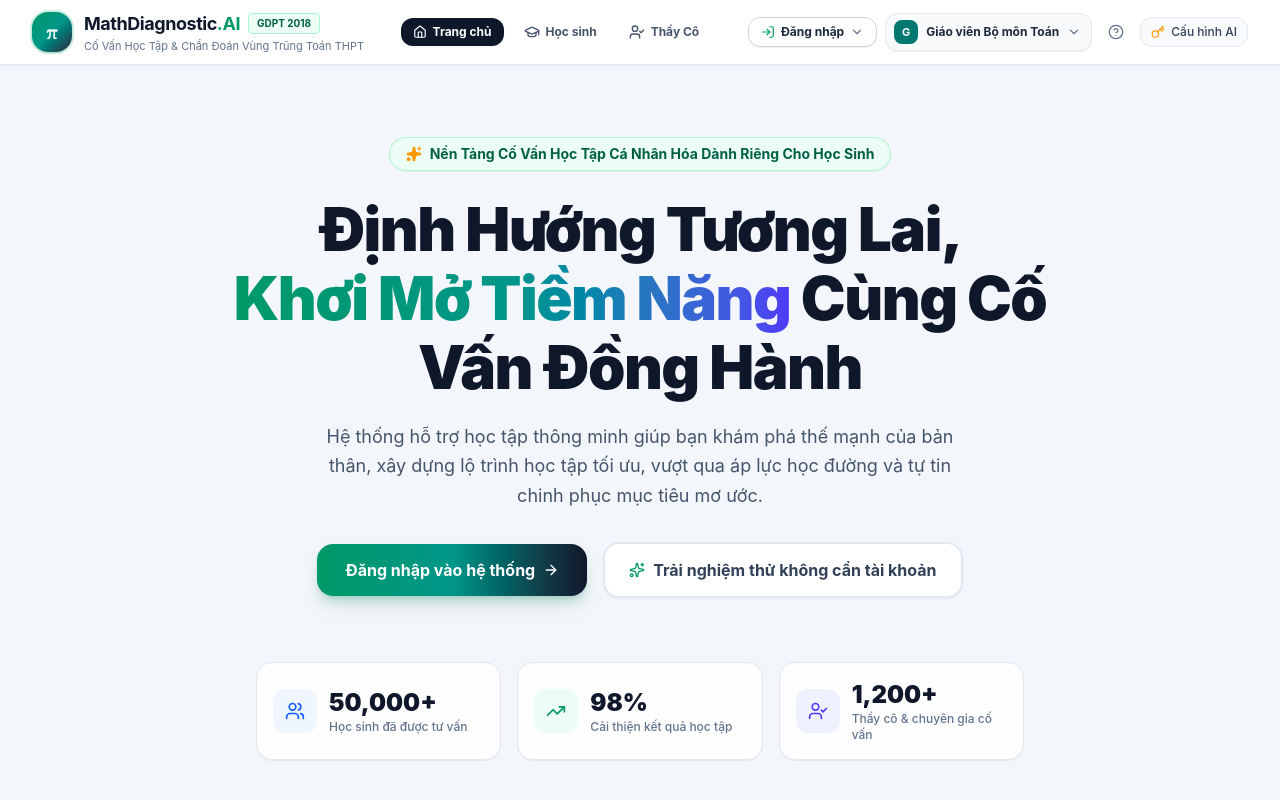
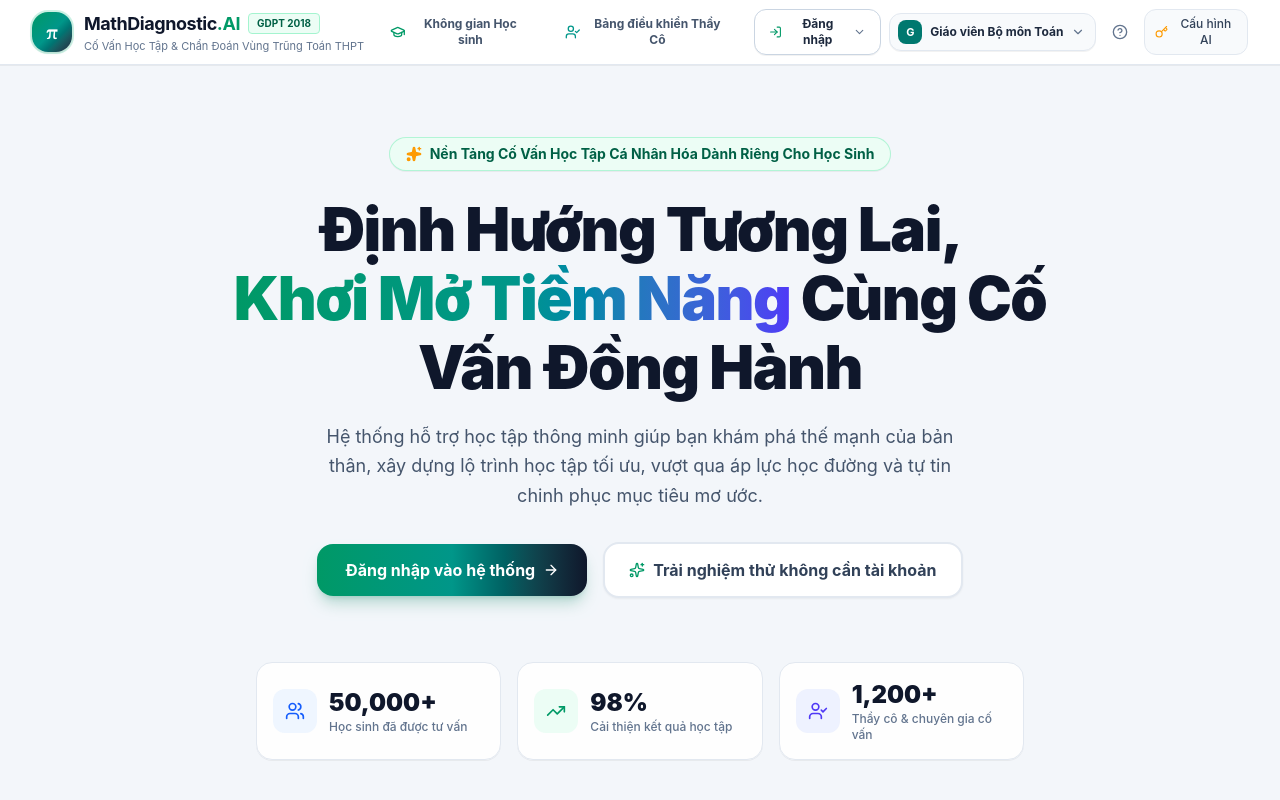
Before and after one commit to freelife0510-sys/covanhoctap, a React (Vite) app: page / in a window 1280 px wide. Shown: the top 800 px of the page. Built offline with nearby package versions, Linux system fonts and the light colour scheme.

Commit message:
Feat: Ensure logout cleanly returns to landing page and keep workspace navigation identical to previous version

```diff
--- a/src/App.tsx
+++ b/src/App.tsx
@@ -209,9 +209,21 @@ export default function App() {
     saveSubmissionsForTeacher(teacher.id, updated);
   };
 
-  // Đăng xuất hoặc Đổi tài khoản
+  // Đăng xuất hoàn toàn và trở về trang bìa
   const handleLogout = () => {
     clearAuthSession();
+    try {
+      localStorage.removeItem('google_teacher_email');
+    } catch (e) {
+      console.warn('Lỗi xóa cache email:', e);
+    }
+    setAuthSession({
+      role: 'student',
+      teacherUser: null,
+      studentUser: null,
+      isAuthenticated: false,
+    });
+    setCurrentRole('student');
     setCurrentView('landing');
   };
 
--- a/src/components/Navbar.tsx
+++ b/src/components/Navbar.tsx
@@ -20,9 +20,7 @@ import {
   LogIn,
   ChevronDown,
   Home,
-  Info,
-  SlidersHorizontal,
-  LayoutDashboard
+  ArrowRight
 } from 'lucide-react';
 
 interface NavbarProps {
@@ -91,7 +89,7 @@ export const Navbar: React.FC<NavbarProps> = ({
 
   const currentTeacher = teacherUser || authSession?.teacherUser;
   const currentStudent = studentUser || authSession?.studentUser;
-  const activeUser = currentRole === 'teacher' ? currentTeacher : currentStudent;
+  const isLanding = currentView === 'landing';
 
   return (
     <>
@@ -102,7 +100,7 @@ export const Navbar: React.FC<NavbarProps> = ({
           <div
             onClick={() => onNavigate('landing')}
             className="flex items-center gap-3 shrink-0 cursor-pointer group"
-            title="Về Trang chủ giới thiệu"
+            title="Nhấp để về Trang bìa"
           >
             <div className="w-10 h-10 rounded-2xl bg-gradient-to-br from-emerald-600 via-teal-600 to-slate-800 flex items-center justify-center text-white shadow-sm ring-2 ring-emerald-500/20 group-hover:scale-105 transition-transform">
               <span className="font-serif font-black text-lg">π</span>
@@ -122,60 +120,70 @@ export const Navbar: React.FC<NavbarProps> = ({
             </div>
           </div>
 
-          {/* Central Navigation & Role Switcher */}
-          <div className="flex items-center gap-1 sm:gap-2">
-
-            {/* Nút Trang chủ */}
+          {/* ========================================================= */}
+          {/* PHẦN GIỮA: KHI Ở GIAO DIỆN CÁ NHÂN (HỌC SINH / GIÁO VIÊN)   */}
+          {/* GIỮ NGUYÊN BỘ CHUYỂN ROLE ĐẶC TRƯNG NHƯ PHIÊN BẢN TRƯỚC    */}
+          {/* ========================================================= */}
+          {!isLanding ? (
+            <div className="bg-slate-100 p-1 rounded-xl border border-slate-200 flex items-center gap-1">
               <button
-              onClick={() => onNavigate('landing')}
-              className={`flex items-center gap-1.5 px-3 py-1.5 rounded-xl text-xs font-bold transition-all cursor-pointer ${
-                currentView === 'landing'
-                  ? 'bg-slate-900 text-white shadow-xs'
-                  : 'text-slate-600 hover:text-slate-900 hover:bg-slate-100'
+                onClick={() => onNavigate('student')}
+                className={`flex items-center gap-1.5 px-3 py-1.5 rounded-lg text-xs font-bold transition-all cursor-pointer ${
+                  currentRole === 'student'
+                    ? 'bg-white text-emerald-700 shadow-xs'
+                    : 'text-slate-600 hover:text-slate-900'
                 }`}
               >
-              <Home className="w-3.5 h-3.5" />
-              <span className="hidden sm:inline">Trang chủ</span>
+                <GraduationCap className="w-4 h-4 text-emerald-600" />
+                <span className="hidden sm:inline">Chế độ Học sinh</span>
+                <span className="sm:hidden">Học sinh</span>
               </button>
 
-            {/* Nút Chế độ Học sinh */}
+              <button
+                onClick={() => onNavigate('teacher')}
+                className={`flex items-center gap-1.5 px-3 py-1.5 rounded-lg text-xs font-bold transition-all cursor-pointer ${
+                  currentRole === 'teacher'
+                    ? 'bg-white text-teal-800 shadow-xs'
+                    : 'text-slate-600 hover:text-slate-900'
+                }`}
+              >
+                <UserCheck className="w-4 h-4 text-teal-600" />
+                <span className="hidden sm:inline">Chế độ Giáo viên</span>
+                <span className="sm:hidden">Giáo viên</span>
+              </button>
+            </div>
+          ) : (
+            /* Khi ở Trang bìa: Nút chuyển nhanh vào không gian làm việc */
+            <div className="hidden md:flex items-center gap-2">
               <button
                 onClick={() => onNavigate('student')}
-              className={`flex items-center gap-1.5 px-3 py-1.5 rounded-xl text-xs font-bold transition-all cursor-pointer ${
-                currentView === 'student'
-                  ? 'bg-emerald-600 text-white shadow-xs'
-                  : 'text-slate-600 hover:text-emerald-700 hover:bg-emerald-50'
-              }`}
-              title="Vào Không gian Học sinh"
+                className="px-3.5 py-1.5 rounded-xl text-xs font-bold text-slate-600 hover:text-emerald-700 hover:bg-emerald-50 transition-colors cursor-pointer flex items-center gap-1.5"
               >
-              <GraduationCap className="w-4 h-4" />
-              <span className="hidden sm:inline">Học sinh</span>
+                <GraduationCap className="w-4 h-4 text-emerald-600" />
+                <span>Không gian Học sinh</span>
               </button>
-
-            {/* Nút Chế độ Giáo viên */}
               <button
                 onClick={() => onNavigate('teacher')}
-              className={`flex items-center gap-1.5 px-3 py-1.5 rounded-xl text-xs font-bold transition-all cursor-pointer ${
-                currentView === 'teacher'
-                  ? 'bg-teal-700 text-white shadow-xs'
-                  : 'text-slate-600 hover:text-teal-700 hover:bg-teal-50'
-              }`}
-              title="Vào Cổng Quản trị Thầy Cô"
+                className="px-3.5 py-1.5 rounded-xl text-xs font-bold text-slate-600 hover:text-teal-700 hover:bg-teal-50 transition-colors cursor-pointer flex items-center gap-1.5"
               >
-              <UserCheck className="w-4 h-4" />
-              <span className="hidden sm:inline">Thầy Cô</span>
+                <UserCheck className="w-4 h-4 text-teal-600" />
+                <span>Bảng điều khiển Thầy Cô</span>
               </button>
             </div>
+          )}
 
-          {/* Right Action Area */}
+          {/* ========================================================= */}
+          {/* PHẦN PHẢI: NÚT ĐĂNG NHẬP / MENU TÊN TÀI KHOẢN KÈM MŨI TÊN */}
+          {/* ========================================================= */}
           <div className="flex items-center gap-2">
 
-            {/* Khi đang ở trang Landing và chưa đăng nhập, hoặc muốn chọn Đăng nhập */}
+            {/* 1. Nếu đang ở Trang bìa: Hiển thị nút "Đăng nhập" (với dropdown chọn GV hoặc HS) */}
+            {isLanding && (
               <div className="relative" ref={loginDropdownRef}>
                 <button
                   type="button"
                   onClick={() => setShowLoginDropdown(!showLoginDropdown)}
-                className="flex items-center gap-1.5 px-3 py-1.5 rounded-xl border border-slate-300 bg-white hover:bg-slate-50 text-slate-800 text-xs font-bold shadow-2xs hover:shadow-xs transition-all cursor-pointer"
+                  className="flex items-center gap-1.5 px-3.5 py-1.5 rounded-xl border border-slate-300 bg-white hover:bg-slate-50 text-slate-800 text-xs font-bold shadow-2xs hover:shadow-xs transition-all cursor-pointer"
                   title="Bấm để chọn Đăng nhập Chế độ Giáo viên hoặc Chế độ Học sinh"
                 >
                   <LogIn className="w-3.5 h-3.5 text-emerald-600" />
@@ -190,7 +198,7 @@ export const Navbar: React.FC<NavbarProps> = ({
                       Chọn đối tượng đăng nhập
                     </div>
 
-                  {/* Lựa chọn 1: Giáo viên */}
+                    {/* Chế độ Giáo viên */}
                     <button
                       onClick={() => {
                         setShowLoginDropdown(false);
@@ -211,7 +219,7 @@ export const Navbar: React.FC<NavbarProps> = ({
                       </div>
                     </button>
 
-                  {/* Lựa chọn 2: Học sinh */}
+                    {/* Chế độ Học sinh */}
                     <button
                       onClick={() => {
                         setShowLoginDropdown(false);
@@ -234,14 +242,15 @@ export const Navbar: React.FC<NavbarProps> = ({
                   </div>
                 )}
               </div>
+            )}
 
-            {/* Profile Dropdown Menu (Khi đã có tài khoản / đang làm việc) */}
+            {/* 2. Menu Tên tài khoản kèm Mũi tên (Hiển thị khi ở không gian cá nhân hoặc đã có tài khoản) */}
             <div className="relative" ref={userDropdownRef}>
               <button
                 type="button"
                 onClick={() => setShowUserDropdown(!showUserDropdown)}
                 className="flex items-center gap-2 pl-2 pr-2.5 py-1.5 rounded-xl border border-slate-200 bg-slate-50 hover:bg-slate-100 text-slate-800 text-xs font-bold transition-all cursor-pointer shadow-2xs"
-                title="Bấm để xem Thông tin tài khoản hoặc Đăng xuất"
+                title="Bấm vào mũi tên để xem Thông tin tài khoản hoặc Đăng xuất"
               >
                 {/* User Avatar */}
                 <div className={`w-6 h-6 rounded-lg text-white flex items-center justify-center text-[11px] font-bold ${
@@ -253,17 +262,17 @@ export const Navbar: React.FC<NavbarProps> = ({
                 </div>
 
                 {/* User Name */}
-                <span className="max-w-[120px] sm:max-w-[160px] truncate">
+                <span className="max-w-[110px] sm:max-w-[150px] truncate font-bold">
                   {currentRole === 'teacher'
                     ? (currentTeacher?.name || 'Giáo viên')
                     : (currentStudent?.name || 'Học sinh')}
                 </span>
 
-                {/* Dropdown Arrow */}
+                {/* Mũi tên (ChevronDown) */}
                 <ChevronDown className={`w-3.5 h-3.5 text-slate-500 transition-transform ${showUserDropdown ? 'rotate-180' : ''}`} />
               </button>
 
-              {/* User Dropdown Content */}
+              {/* Dropdown Menu bên cạnh Tên tài khoản */}
               {showUserDropdown && (
                 <div className="absolute right-0 mt-2 w-64 bg-white rounded-2xl shadow-xl border border-slate-200 py-2 z-50 animate-in fade-in zoom-in-95 duration-150">
 
@@ -284,7 +293,7 @@ export const Navbar: React.FC<NavbarProps> = ({
                     </span>
                   </div>
 
-                  {/* Item 1: Thông tin tài khoản */}
+                  {/* Mục 1: Thông tin tài khoản */}
                   <button
                     onClick={() => {
                       setShowUserDropdown(false);
@@ -296,7 +305,8 @@ export const Navbar: React.FC<NavbarProps> = ({
                     <span>Thông tin tài khoản</span>
                   </button>
 
-                  {/* Item 2: Về Trang chủ giới thiệu */}
+                  {/* Mục 2: Về Trang bìa */}
+                  {!isLanding && (
                     <button
                       onClick={() => {
                         setShowUserDropdown(false);
@@ -305,25 +315,24 @@ export const Navbar: React.FC<NavbarProps> = ({
                       className="w-full px-4 py-2.5 text-left flex items-center gap-2.5 text-xs font-bold text-slate-700 hover:text-slate-900 hover:bg-slate-50 transition-colors cursor-pointer"
                     >
                       <Home className="w-4 h-4 text-slate-500" />
-                    <span>Về Trang chủ giới thiệu</span>
+                      <span>Về Trang bìa giới thiệu</span>
                     </button>
+                  )}
 
                   {/* Divider */}
                   <div className="my-1 border-t border-slate-100"></div>
 
-                  {/* Item 3: Đăng xuất */}
-                  {onLogout && (
+                  {/* Mục 3: ĐĂNG XUẤT (Về ngay nội dung trang bìa) */}
                   <button
                     onClick={() => {
                       setShowUserDropdown(false);
-                        onLogout();
+                      if (onLogout) onLogout();
                     }}
-                      className="w-full px-4 py-2 text-left flex items-center gap-2.5 text-xs font-bold text-rose-600 hover:bg-rose-50 transition-colors cursor-pointer"
+                    className="w-full px-4 py-2.5 text-left flex items-center gap-2.5 text-xs font-bold text-rose-600 hover:bg-rose-50 transition-colors cursor-pointer"
                   >
                     <LogOut className="w-4 h-4 text-rose-500" />
                     <span>Đăng xuất tài khoản</span>
                   </button>
-                  )}
                 </div>
               )}
             </div>
```
Lines whose indentation alone changed are shown as unchanged.
